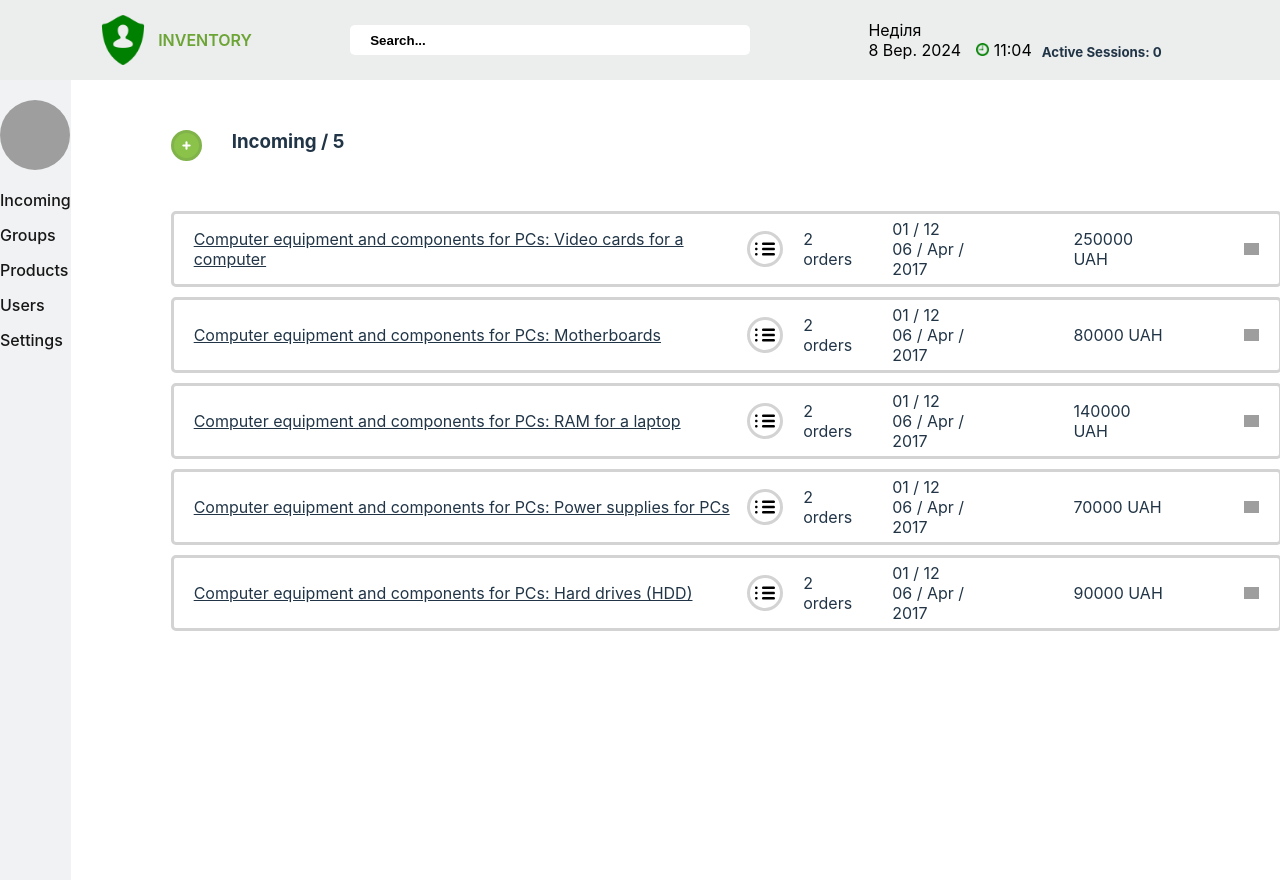
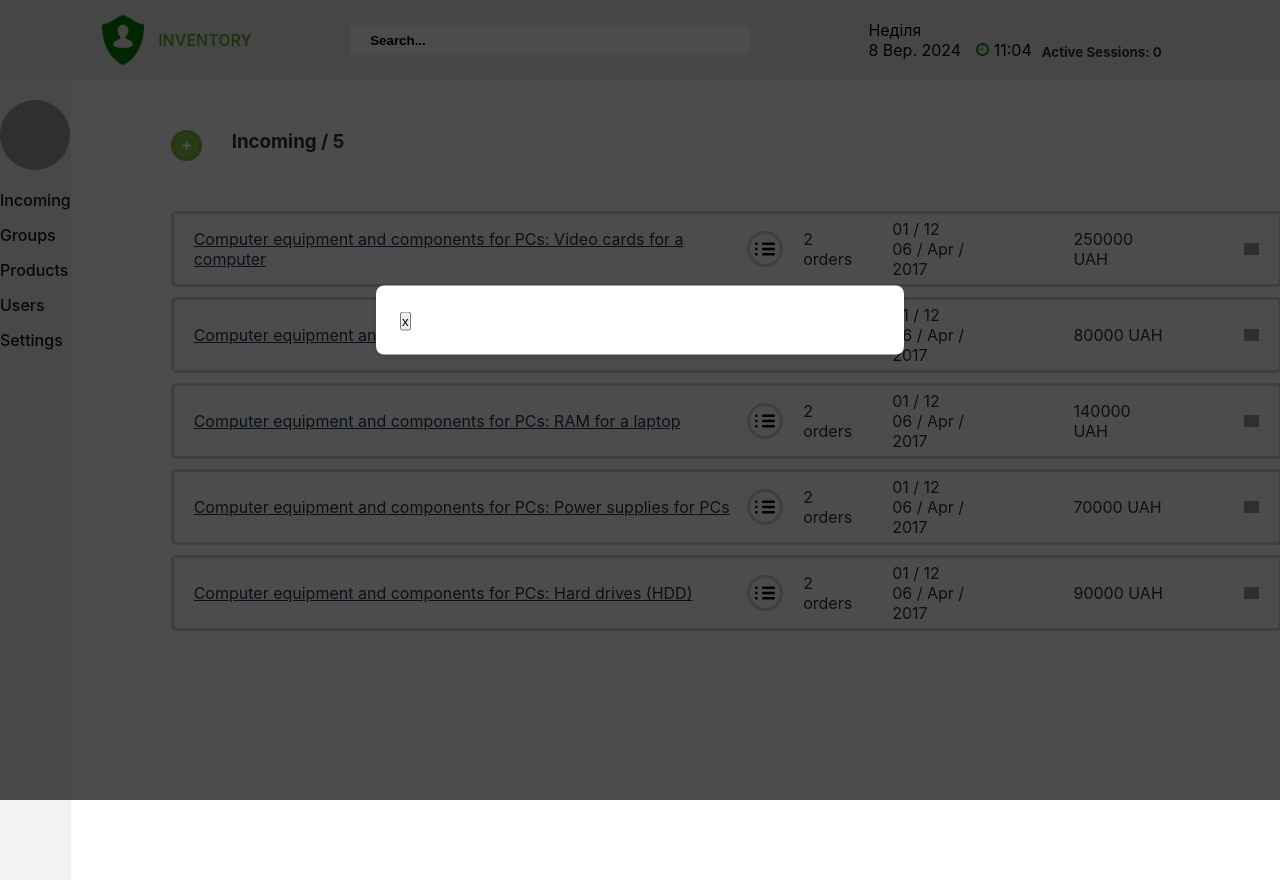
Before and after one commit to EuJinnLucaShow/spa-application-orders-products, a React (Vite) app: page / in a window 1280 px wide. Both pictures are taken after a click on the button 1211 px from the left and 249 px from the top of the page. Built offline with nearby package versions, Linux system fonts and the light colour scheme; no server answers; grey boxes are pictures that could not be loaded.

Commit message:
Added Pop-Up

```diff
--- a/package.json
+++ b/package.json
@@ -10,9 +10,11 @@
     "preview": "vite preview"
   },
   "dependencies": {
+    "@reduxjs/toolkit": "^2.2.7",
     "prop-types": "^15.8.1",
     "react": "^18.3.1",
     "react-dom": "^18.3.1",
+    "react-redux": "^9.1.2",
     "react-router-dom": "^6.26.1",
     "socket.io-client": "^4.7.5"
   },
--- /dev/null
+++ b/src/components/Modal/Modal.jsx
@@ -0,0 +1,39 @@
+import { useEffect } from "react";
+import PropTypes from "prop-types";
+import styles from "./Modal.module.css";
+
+export default function Modal({ isOpen, onClose }) {
+  useEffect(() => {
+    if (isOpen) {
+      document.body.style.overflow = "hidden";
+
+      const handleEscape = (event) => {
+        if (event.key === "Escape") {
+          onClose();
+        }
+      };
+
+      window.addEventListener("keydown", handleEscape);
+
+      return () => {
+        document.body.style.overflow = "auto";
+        window.removeEventListener("keydown", handleEscape);
+      };
+    }
+  }, [isOpen, onClose]);
+
+  if (!isOpen) return null;
+
+  return (
+    <div className={styles.overlay}>
+      <div className={styles.modal}>
+        <button onClick={onClose}>x</button>
+      </div>
+    </div>
+  );
+}
+
+Modal.propTypes = {
+  isOpen: PropTypes.bool.isRequired,
+  onClose: PropTypes.func.isRequired,
+};
--- /dev/null
+++ b/src/components/Modal/Modal.module.css
@@ -0,0 +1,21 @@
+.overlay {
+  position: fixed;
+  top: 0;
+  left: 0;
+  width: 100vw;
+  height: 100vh;
+  background-color: rgba(0, 0, 0, 0.7);
+  animation: modal-show 0.5s forwards;
+}
+
+.modal {
+  position: absolute;
+  top: 40%;
+  left: 50%;
+  width: 480px;
+  padding: 24px;
+  background-color: white;
+  border-radius: 8px;
+  box-shadow: 0 4px 10px rgba(0, 0, 0, 0.1);
+  transform: translate(-50%, -50%);
+}
--- a/src/components/Orders/Orders.jsx
+++ b/src/components/Orders/Orders.jsx
@@ -1,15 +1,23 @@
 import PropTypes from "prop-types";
-
 import burgermenu from "../../assets/menu.svg";
 import trashIcon from "../../assets/trash.svg";
 import styles from "./Orders.module.css";
 import { NavLink } from "react-router-dom";
+import { useState } from "react";
+import Modal from "../Modal/Modal";
 
 export default function Orders({ order }) {
+  const [ModalOpen, setModalOpen] = useState(false);
+
   return (
+    <>
       <li className={styles.orderItem}>
         <p className={styles.orderName}>{order.title}</p>
-      <NavLink className={styles.menubtn} to={"/groups"} state={order.products}>
+        <NavLink
+          className={styles.menubtn}
+          to={"/groups"}
+          state={order.products}
+        >
           <img src={burgermenu} className={styles.menuIcon} alt="menu" />
         </NavLink>
 
@@ -26,10 +34,16 @@ export default function Orders({ order }) {
             {order.price} <span>{order.symbol}</span>
           </p>
         </div>
-      <button className={styles.trashBtn}>
-        <img src={trashIcon} className={styles.trashIcon} alt="trash button" />
+        <button className={styles.trashBtn} onClick={() => setModalOpen(true)}>
+          <img
+            src={trashIcon}
+            className={styles.trashIcon}
+            alt="trash button"
+          />
         </button>
       </li>
+      <Modal isOpen={ModalOpen} onClose={() => setModalOpen(false)} />
+    </>
   );
 }
 
```
Also changed, not shown: 1 other file (tests, documents, lock files or other folders). Lines whose indentation alone changed are shown as unchanged.
